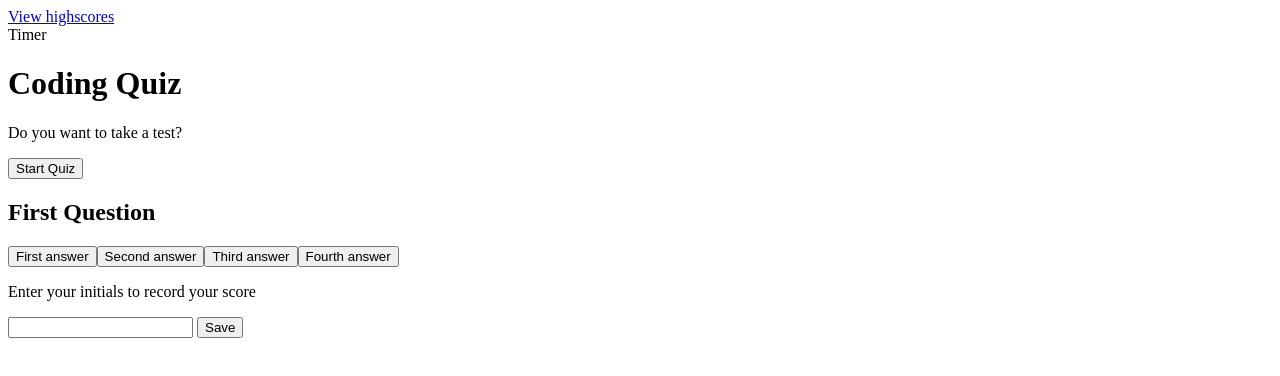
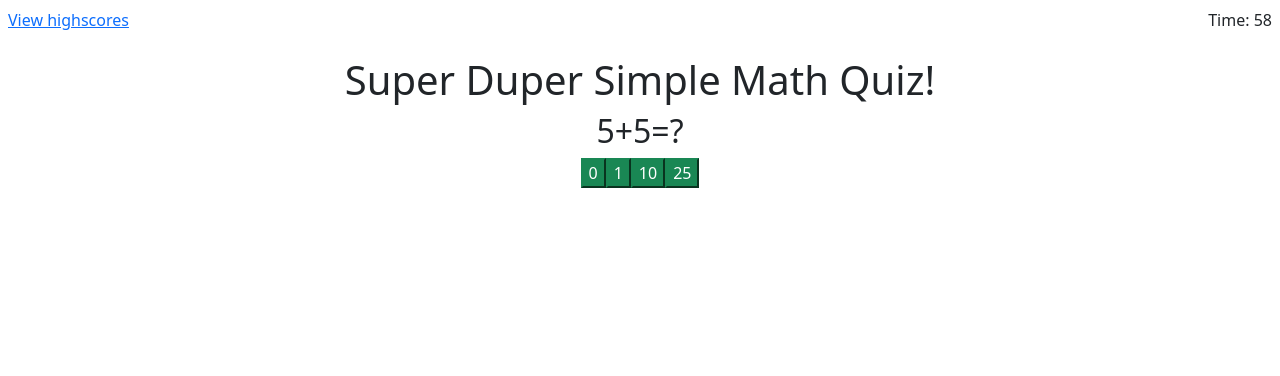
Before and after one commit to cadienlake/timed-quiz, a plain HTML site: page index.html in a window 1280 px wide. Both pictures are taken after a click on the button "Start Quiz". Drawn offline with nearby package versions, Linux system fonts and the light colour scheme.

Commit message:
Updated so that the highscores would clear when starting quiz if the user had prompted to see them before the quiz. Added bootstrap style. Changed questions to ridiculously simple math problems. Added comments that were missing.

```diff
--- a/assets/script.js
+++ b/assets/script.js
@@ -1,76 +1,85 @@
 // Global Variables
+let enterInitials = document.querySelector("#enterInitials");
 let saveScore = document.querySelector("#saveInitials");
 let showScores = document.querySelector("#showScores");
 let viewScores = document.querySelector("#viewScores");
+let wantToStart = document.querySelector("#wantToStart");
 let startQuizbtn = document.querySelector("#startQuiz");
 let questionDiv = document.querySelector("#questions");
 let timerDiv = document.querySelector("#timer");
+let verify = document.querySelector("#verify");
+
 let questions = [
-  { title: "First Question", choices: ["First answer", "Second answer", "Third answer", "Fourth answer"], answer: "Fourth answer" },
-  { title: "Second Question", choices: ["First answer", "Second answer", "Third answer", "Fourth answer"], answer: "Third answer" },
-  { title: "Third Question", choices: ["First answer", "Second answer", "Third answer", "Fourth answer"], answer: "Second answer" },
-  { title: "Fourth Question", choices: ["First answer", "Second answer", "Third answer", "Fourth answer"], answer: "First answer" },
+  { title: "5+5=?", choices: ["0", "1", "10", "25"], answer: "10" },
+  { title: "5-5=?", choices: ["0", "1", "10", "25"], answer: "0" },
+  { title: "5x5=?", choices: ["0", "1", "10", "25"], answer: "25" },
+  { title: "5/5=?", choices: ["0", "1", "10", "25"], answer: "1" },
 ];
 let correctOrNot = ["Correct", "Incorrect"];
 let questionsIndex = 0;
 // If the string is undefined, it defaults via the or statement to an empty array
 let scores = JSON.parse(localStorage.getItem("scores")) || [];
 let score = 0;
+// default for timer
 let time = 60;
 let timer = 0;
+
 // Functions
 function startQuiz() {
+  // remove highscore list if displayed before start of quiz
+  showScores.innerHTML = "";
+  // begins timer countdown
   timer = setInterval(function () {
-    time--;``
-    ``;
+    time--;
     timerDiv.innerHTML = time;
   }, 1000);
-  alert("I started the game.");
+  wantToStart.innerHTML = "";
   // Call create buttons function
-
-  // loop through the length of questions, and call create buttons each time
-  // switch 0 index
-
   createQuestion(0);
 
-  // make clickable
+  // loop to next question when clicking an answer
   questionDiv.addEventListener("click", function (event) {
-    ``;
     console.log("clicked");
     let element = event.target;
-    let verify = document.createElement("p");
     questionsIndex++;
+    // end game if no more questions in array
     if (questionsIndex > questions.length - 1) {
-      alert("Game over");
       score = time;
       clearInterval(timer);
+      // Clear questions
       questionDiv.innerHTML = "";
+      // Reveal initials input
+      enterInitials.classList.remove("d-none");
     }
+    // If the answer is correct, display correct; if incorret, display incorrect and deduct time
     if (element.dataset.answer === element.textContent) {
-      verify.textContent = correctOrNot[0];
-      questionDiv.appendChild(verify);
+      verify.innerHTML = correctOrNot[0];
+      questionDiv.innerHTML = "";
       createQuestion(questionsIndex);
     } else {
-      verify.textContent = correctOrNot[1];
-      questionDiv.appendChild(verify);
+      verify.innerHTML = correctOrNot[1];
       time = time - 10;
+      questionDiv.innerHTML = "";
       createQuestion(questionsIndex);
     }
   });
 }
 
+// create elements within the html displaying content from the Questions array
 function createQuestion(index) {
   let title = document.createElement("h2");
   title.textContent = questions[index].title;
   questionDiv.appendChild(title);
   questions[index].choices.forEach((choice) => {
-    let buttonOne = document.createElement("button");
-    buttonOne.textContent = choice;
-    buttonOne.dataset.answer = questions[index].answer;
-    questionDiv.appendChild(buttonOne);
+    let buttons = document.createElement("button");
+    buttons.textContent = choice;
+    buttons.classList.add("btn-success");
+    buttons.dataset.answer = questions[index].answer;
+    questionDiv.appendChild(buttons);
   });
 }
 
+// Record users initials and the time remaining on the timer as their score.
 function enterScore() {
   let initials = document.querySelector("#initials").value;
   let userScore = {
@@ -78,9 +87,15 @@ function enterScore() {
     score: score,
   };
   scores.push(userScore);
-  scores.localStorage.setItem("scores", JSON.stringify(scores));
+  // Sort through the top five values of the local storage scores.
+  scores.sort((score1, score2) => {
+    return score1.score < score2.score ? 1 : -1;
+  });
+  scores = scores.slice(0, 5);
+  localStorage.setItem("scores", JSON.stringify(scores));
 }
 
+// display the top scores when clicking the View Highscores link.`
 function displayScores(event) {
   event.preventDefault();
   scores.forEach((scr) => {
@@ -89,7 +104,7 @@ function displayScores(event) {
 }
 
 // Function Calls
-
 startQuizbtn.addEventListener("click", startQuiz);
 saveScore.addEventListener("click", enterScore);
+saveScore.addEventListener("click", displayScores);
 viewScores.addEventListener("click", displayScores);
--- a/index.html
+++ b/index.html
@@ -5,33 +5,43 @@
     <meta charset="UTF-8">
     <meta http-equiv="X-UA-Compatible" content="IE=edge">
     <meta name="viewport" content="width=device-width, initial-scale=1.0">
+    <link href="https://cdn.jsdelivr.net/npm/bootstrap@5.1.3/dist/css/bootstrap.min.css" rel="stylesheet"
+        integrity="sha384-1BmE4kWBq78iYhFldvKuhfTAU6auU8tT94WrHftjDbrCEXSU1oBoqyl2QvZ6jIW3" crossorigin="anonymous" />
     <link rel="stylesheet" href="./assets/main.css">
     <title>Coding Quiz</title>
 </head>
 
-
-
 <body>
-    <header>
+    <header class="d-flex justify-content-between p-2">
         <a href="highscores" id="viewScores">View highscores</a>
-        <div id="timer">Timer</div>
+        <div>Time: <span id="timer">0</span></div>
     </header>
     <!-- Title -->
-    <h1>Coding Quiz</h1>
+    <div class="d-flex flex-column align-items-center m-3">
+        <h1>Super Duper Simple Math Quiz!</h1>
         <!-- Game description -->
-    <p>Do you want to take a test?</p>
+        <div id="wantToStart" class="d-flex flex-column align-items-center">
+            <p>Do you know how addition, subtraction, multiplication, and division work? <br> Let's put the pedal to the
+                metal and see if you remember first grade math!</p>
             <!-- start button -->
             <!-- quiz starts after button click -->
-    <button id="startQuiz">Start Quiz</button>
+            <button id="startQuiz" class="btn btn-primary">Start Quiz</button>
+        </div>
+
         <!-- Attach questions here -->
-    <div id="questions"></div>
-    <div>
+        <div id="questions" class="text-center"></div>
+        <div id="verify"></div>
+        <div id="enterInitials" class="d-flex flex-column align-items-center mt-5 d-none">
             <!-- input for high score -->
             <p>Enter your initials to record your score</p>
             <input id="initials" type="text">
-        <button id="saveInitials">Save</button>
+            <button id="saveInitials" class="btn btn-primary">Save</button>
         </div>
-    <div id="showScores"></div>
+        <div id="showScores" class="p-3"></div>
+    </div>
+    <script src="https://cdn.jsdelivr.net/npm/bootstrap@5.1.3/dist/js/bootstrap.bundle.min.js"
+        integrity="sha384-ka7Sk0Gln4gmtz2MlQnikT1wXgYsOg+OMhuP+IlRH9sENBO0LRn5q+8nbTov4+1p"
+        crossorigin="anonymous"></script>
     <script src="./assets/script.js"></script>
 </body>
 
```
Lines whose indentation alone changed are shown as unchanged.
